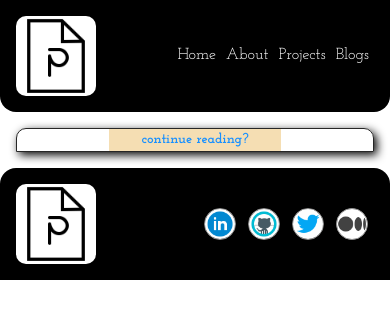
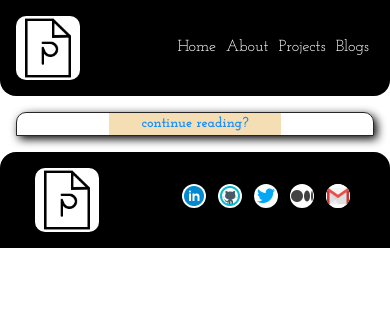
Before and after one commit to prakash855/portfolio_neog, a React (Create React App) app: page /test in a window 390 px wide. Shown: the top 318 px of the page. Built offline with nearby package versions, Linux system fonts and the light colour scheme.

Commit message:
mail added

```diff
--- a/src/components/Footer/Footer.css
+++ b/src/components/Footer/Footer.css
@@ -7,9 +7,9 @@
   justify-content: center;
 }
 .list {
-  border: 1px solid rgb(145, 145, 145);
-  width: 4rem;
-  height: 4rem;
+  /* border: 1px solid rgb(145, 145, 145); */
+  width: 3rem;
+  height: 3rem;
   border-radius: 50%;
   margin: 0 1rem;
   cursor: pointer;
@@ -17,7 +17,7 @@
 }
 .foot {
   display: flex;
-  align-items: center;
+  align-items: flex-end;
   justify-content: space-between;
   bottom: 10px;
   padding: 1rem;
@@ -32,17 +32,20 @@
   align-items: center;
 }
 .logo {
-  width: "5rem" !important;
-  border-radius: "10px" !important;
+  width: 5rem;
+  border-radius: 10px;
 }
 @media (max-width: 768px) {
   .list {
-    width: 2rem;
-    height: 2rem;
+    width: 1.5rem;
+    height: 1.5rem;
     display: flex;
     flex-direction: column;
     margin: 0 6px;
     padding: 0;
+  }
+  .logo {
+    width: 4rem;
   }
   .intro {
     display: none;
@@ -52,8 +55,9 @@
     bottom: 0;
     left: 0;
   }
-  .foot{
-      display: flex;
-      align-items: flex-end;
+  .foot {
+    display: flex;
+    align-items: flex-end;
+    justify-content: space-around;
   }
 }
--- a/src/components/Footer/Footer.jsx
+++ b/src/components/Footer/Footer.jsx
@@ -6,13 +6,15 @@ import linkedin from "../../images/linkedin.gif";
 import medium from "../../images/medium.png";
 import twitter from "../../images/twitter.gif";
 import Prakash from "../../images/prakash.gif";
+import Mail from "../../images/mail.gif";
+import { AiOutlineMail } from "react-icons/ai";
 const Footer = () => {
   return (
     <footer className="footer">
       <div className="foot">
         <div id="prakash">
           <img
-            style={{ width: "5rem", borderRadius: "10px" }}
+          className="logo"
             src={Prakash}
             alt=""
           />
@@ -46,10 +48,28 @@ const Footer = () => {
               />
             </li>
           </a>
+          <a href="mailto:sshivamprakashh301@gmail.com" target="#">
+            <li>
+              <img
+                style={{ background: "white" }}
+                className="list"
+                src={Mail}
+                alt=""
+              />
+            </li>
+          </a>
         </ul>
+        {/* <p>
+          <a href="mailto:sshivamprakashh301@gmail.com" target="#">
+            Contact Me &nbsp;
+            <AiOutlineMail />
+          </a>
+        </p> */}
         <p className="intro">
-          <a href="https://github.com/prakash855/portfolio_neog" target="#">Coded&nbsp;</a> With
-          &nbsp;
+          <a href="https://github.com/prakash855/portfolio_neog" target="#">
+            Coded&nbsp;
+          </a>{" "}
+          With &nbsp;
           <HeartFilled style={{ color: "red" }} />
           &nbsp; By PRAKASH
         </p>
--- a/src/components/Header/Header.jsx
+++ b/src/components/Header/Header.jsx
@@ -9,25 +9,29 @@ const Header = () => {
     <Affix offsetTop={0}>
       <div id="header">
         <div id="prakash">
-          <img
-            style={{ width: "5rem", borderRadius: "10px" }}
-            src={Prakash}
-            alt=""
-          />
+          <img className="logo" src={Prakash} alt="" />
         </div>
         <div id="about_prakash">
           <ul id="lists_head">
             <li className="list_head">
-              <Link className="link" to="/">Home</Link>
+              <Link className="link" to="/">
+                Home
+              </Link>
             </li>
             <li className="list_head">
-              <Link className="link" to="/about">About</Link>
+              <Link className="link" to="/about">
+                About
+              </Link>
             </li>
             <li className="list_head">
-              <Link className="link" to="/projects">Projects</Link>
+              <Link className="link" to="/projects">
+                Projects
+              </Link>
             </li>
             <li className="list_head">
-              <Link className="link" to="/blogs">Blogs</Link>
+              <Link className="link" to="/blogs">
+                Blogs
+              </Link>
             </li>
           </ul>
         </div>
```
Also changed, not shown: src/images/mail.gif (added).
